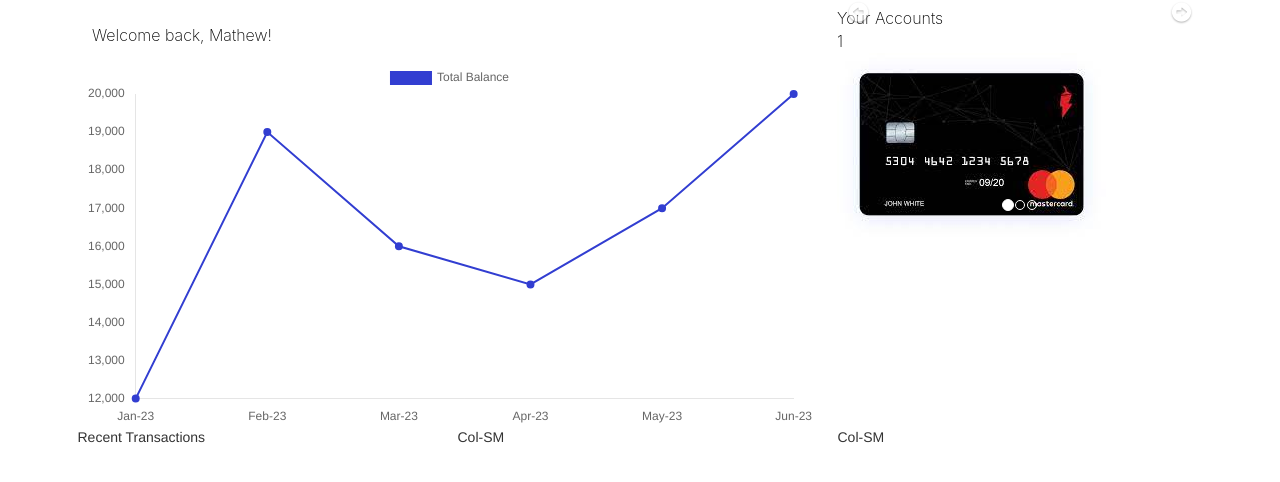
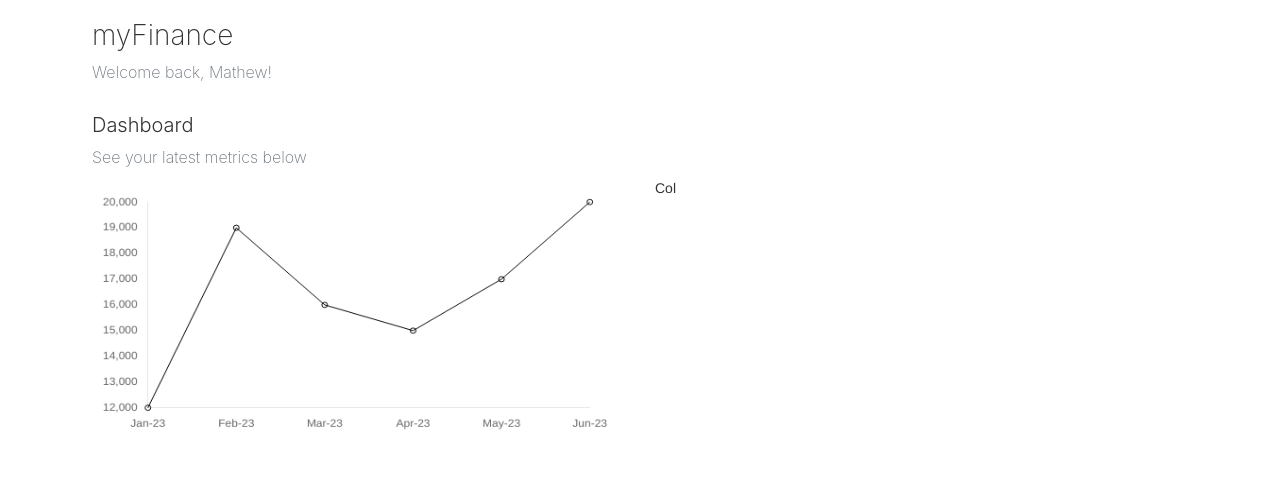
Before and after one commit to mjjohnson94/wireless, a Flask app: template Doji/templates/userHome.html in a window 1280 px wide. Shown: the top 482 px of the page. Run offline with Flask 2, Linux system fonts and the light colour scheme; the template is opened without the code that fills it, so the values that code supplies are empty; some libraries are stand-ins or nearby versions.

Commit message:
Add files via upload

```diff
--- a/Doji/static/css/userHome.css
+++ b/Doji/static/css/userHome.css
@@ -1,32 +1,46 @@
-#Accounts   {
+html, body  {
+
+    background-color: white;
+    /* margin: 0;
+    width: 100vh; */
+    }
+
+
+
+
+
+
+#Header   {
     font-family: -apple-system, BlinkMacSystemFont, 'Segoe UI', Roboto, Oxygen, Ubuntu, Cantarell, 'Open Sans', 'Helvetica Neue', sans-serif;
-    font-size: medium;
+    font-size: 28px;
     font-weight: 225;
-    padding: 7px;
+    padding-left: 7px;
     border-radius: 10px;
-    color: black;
+
 }
 
-#welcomeUser    {
+p   {
     font-family: -apple-system, BlinkMacSystemFont, 'Segoe UI', Roboto, Oxygen, Ubuntu, Cantarell, 'Open Sans', 'Helvetica Neue', sans-serif;
-    font-size: medium;
+    font-size: 16px;
     font-weight: 225;
-    padding: 7px;
+    padding-left: 7px;
     border-radius: 10px;
-    color: black;
+
+}
+
+#Header2   {
+    font-family: -apple-system, BlinkMacSystemFont, 'Segoe UI', Roboto, Oxygen, Ubuntu, Cantarell, 'Open Sans', 'Helvetica Neue', sans-serif;
+    font-size: 20px;
+    font-weight: 275;
+    padding-left: 7px;
+    border-radius: 10px;
+    padding-top:10px;
+
+
 }
 
 
-a.carousel-control.right {
-    background-image: none;
+#netBalance {
+    padding: 15px;
 
 }
-
-a.carousel-control.left {
-    background-image: none;
-
-}
-
-img.img-fluid  {
-
-}
--- a/Doji/templates/userHome.html
+++ b/Doji/templates/userHome.html
@@ -15,22 +15,36 @@
 
 </head>
 
-</style>
 
 <body>
 
 
+<div class="container">
 
-    <div class="container">
+
 <div class="row">
-    <div class="col-lg-8 col-md-8 col-sm-12" id="NetBalance">
-      <h2 id="welcomeUser">Welcome back, Mathew!</h2>
+
+<div class="col-lg-4">
+<h1 id="Header">myFinance</h1>
+<p class="text-muted">Welcome back, Mathew!</p>
+<h1 id="Header2">Dashboard</h1>
+<p class="text-muted">See your latest metrics below</p>
+
+
+</div>
+</div>
+
+<div class="row">
+
+
+<div class="col-lg-6">
+<script src="https://cdn.jsdelivr.net/npm/chart.js"></script>
 
 <div>
 <canvas id="netBalance"></canvas>
+</div>
 
 
-                <script src="https://cdn.jsdelivr.net/npm/chart.js"></script>
 <script>
 
 const NetBalance = document.getElementById('netBalance');
@@ -42,15 +56,23 @@
       data: {
       labels: ['Jan-23', 'Feb-23', 'Mar-23', 'Apr-23', 'May-23', 'Jun-23'],
       datasets: [{
-                      label: 'Total Balance',
+      label: 'Cumulative Balance',
       data: [12000, 19000, 16000, 15000, 17000, 20000],
-                      borderWidth: 2,
-                      borderColor: '#323ED1',
-                      backgroundColor: '#323ED1',
+      borderWidth: 1,
+      borderColor: 'black',
+      backgroundColor: 'transparent',
       }]
     },
 
     options: {
+
+        plugins:  {
+
+          legend:  {
+            display:false,
+          }
+        },
+
         scales: {
 
         x: {
@@ -64,77 +86,22 @@
       }}})
 
 </script>
-
-      </div>
 </div>
 
-      <div class="col-lg-4 col-md-4 col-sm-8" id="Accounts">Your Accounts
-
-        <div id="myCarousel" class="carousel slide" data-interval="false">
-          <!-- Indicators -->
-          <ol class="carousel-indicators">
-            <li data-target="#myCarousel" data-slide-to="0" class="active"></li>
-            <li data-target="#myCarousel" data-slide-to="1"></li>
-            <li data-target="#myCarousel" data-slide-to="2"></li>
-
-          </ol>
-
-          <!-- Wrapper for slides -->
-          <div class="carousel-inner">
-            <div class="item active">
-              1
-              <img src="/assets/CARD1.jpeg" class="img-fluid" alt="Responsive image">
-            </div>
-
-            <div class="item">
-              2
-              <img id="card1" src="/assets/CARD1.jpeg" class="img-fluid" alt="Responsive image">
-            </div>
-
-            <div class="item">
-              3
-              <img src="/assets/CARD1.jpeg" class="img-fluid" alt="Responsive image">
-            </div>
-
+<div class="col-lg-6">Col</div>
 
 
 </div>
-          </div>
-
-          <!-- Left and right controls -->
-          <a class="left carousel-control" href="#myCarousel" data-slide="prev">
-            <span class="glyphicon glyphicon-circle-arrow-left"></span>
-            <span class="sr-only">Previous</span>
-          </a>
-          <a class="right carousel-control" href="#myCarousel" data-slide="next">
-            <span class="glyphicon glyphicon-circle-arrow-right"></span>
-            <span class="sr-only">Next</span>
-          </a>
 </div>
 </div>
 </div>
 </div>
 
 
-      <div class="container">
-      <div class="row">
-      <div class="col-sm">Recent Transactions</div>
-      <div class="col-sm">Col-SM
-
-
-        <div>
 
 
 
 
-
-      </div>
-    </div>
-
-      <div class="col-sm">Col-SM</div>
-
-      </div>
-      </div>
 
 
 </body>
@@ -148,7 +115,3 @@
 <link rel="stylesheet" href="https://maxcdn.bootstrapcdn.com/bootstrap/3.4.1/css/bootstrap.min.css">
 <script src="https://ajax.googleapis.com/ajax/libs/jquery/3.6.3/jquery.min.js"></script>
 <script src="https://maxcdn.bootstrapcdn.com/bootstrap/3.4.1/js/bootstrap.min.js"></script>
-
-
-
-</html>
```
Also changed, not shown: Doji/static/js/app.js (+34 -0 lines), Doji/assets/CARD3.jpeg (added), Doji/assets/CARD4.png (added), Doji/assets/CARD5.png (added), Doji/assets/download.jpeg (added), Doji/assets/images.jpeg (added). Lines whose indentation alone changed are shown as unchanged.
